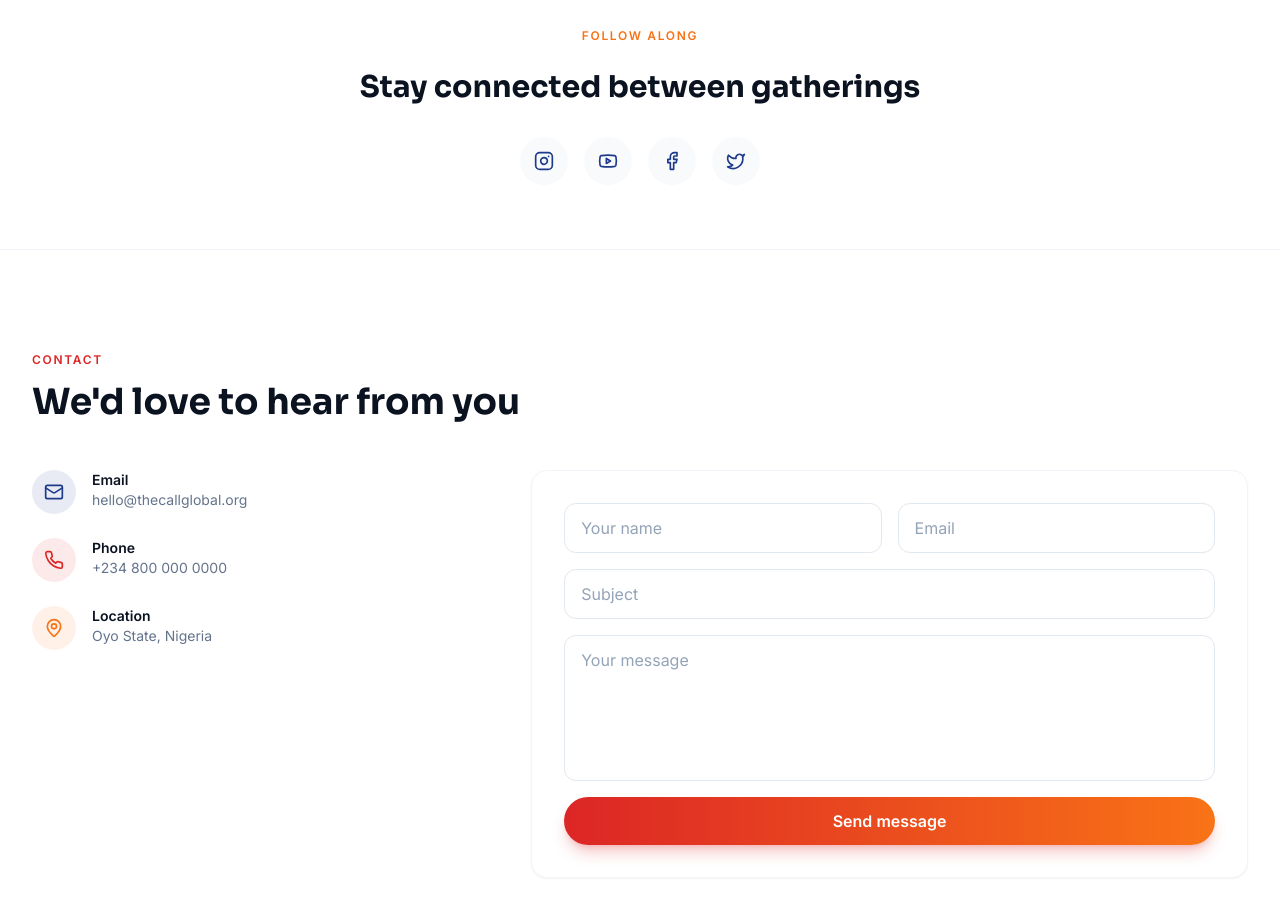
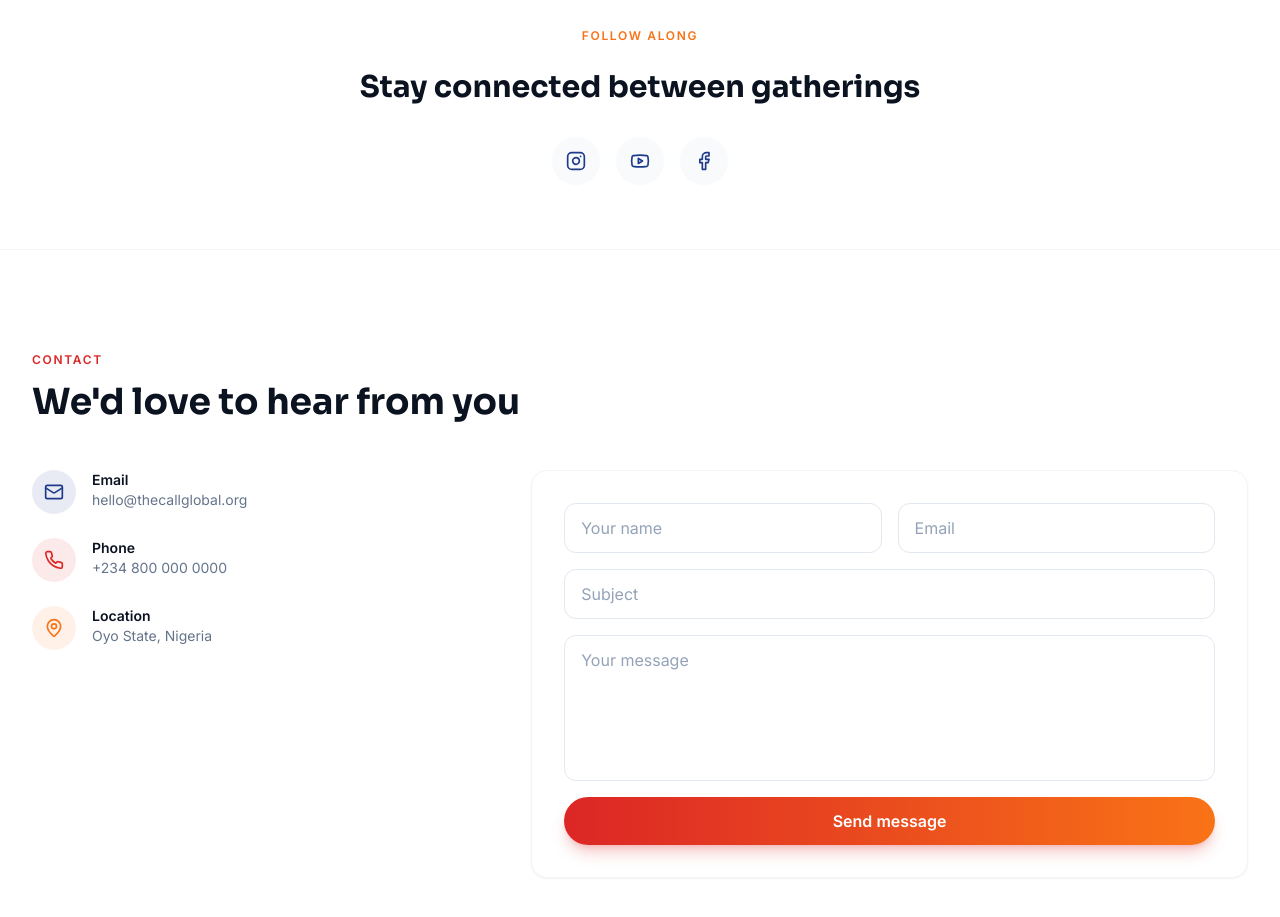
Before and after one commit to Adebayoisreal122/Covenant, a Next.js app: page / in a window 1280 px wide. Shown: the part 3680-4597 px from the top of the page. Built offline with nearby package versions, Linux system fonts and the light colour scheme; no server answers.

Commit message:
added a page for rendering admin link

```diff
--- /dev/null
+++ b/app/admin/page.tsx
@@ -0,0 +1,5 @@
+import { redirect } from "next/navigation";
+
+export default function AdminPage() {
+  redirect("/admin/login");
+}
--- a/components/SocialFollow.tsx
+++ b/components/SocialFollow.tsx
@@ -1,10 +1,10 @@
 import { Instagram, Youtube, Facebook, Twitter } from "lucide-react";
 
 const SOCIALS = [
-  { label: "Instagram", href: "https://instagram.com/thecallglobal", icon: Instagram },
-  { label: "YouTube", href: "https://youtube.com/@thecallglobal", icon: Youtube },
-  { label: "Facebook", href: "https://facebook.com/thecallglobal", icon: Facebook },
-  { label: "Twitter / X", href: "https://twitter.com/thecallglobal", icon: Twitter },
+  { label: "Instagram", href: "https://www.instagram.com/cgrmtv?igsi=b3o0MWx1aWl3ZzVq", icon: Instagram },
+  { label: "YouTube", href: "https://youtube.com/@cgrmtv?si=KEEw8F0qJWHBB1g7", icon: Youtube },
+  { label: "Facebook", href: "https://www.facebook.com/share/g/19K6GZHydg/", icon: Facebook },
+  // { label: "Twitter / X", href: "https://twitter.com/thecallglobal", icon: Twitter },
 ];
 
 export default function SocialFollow() {
```
